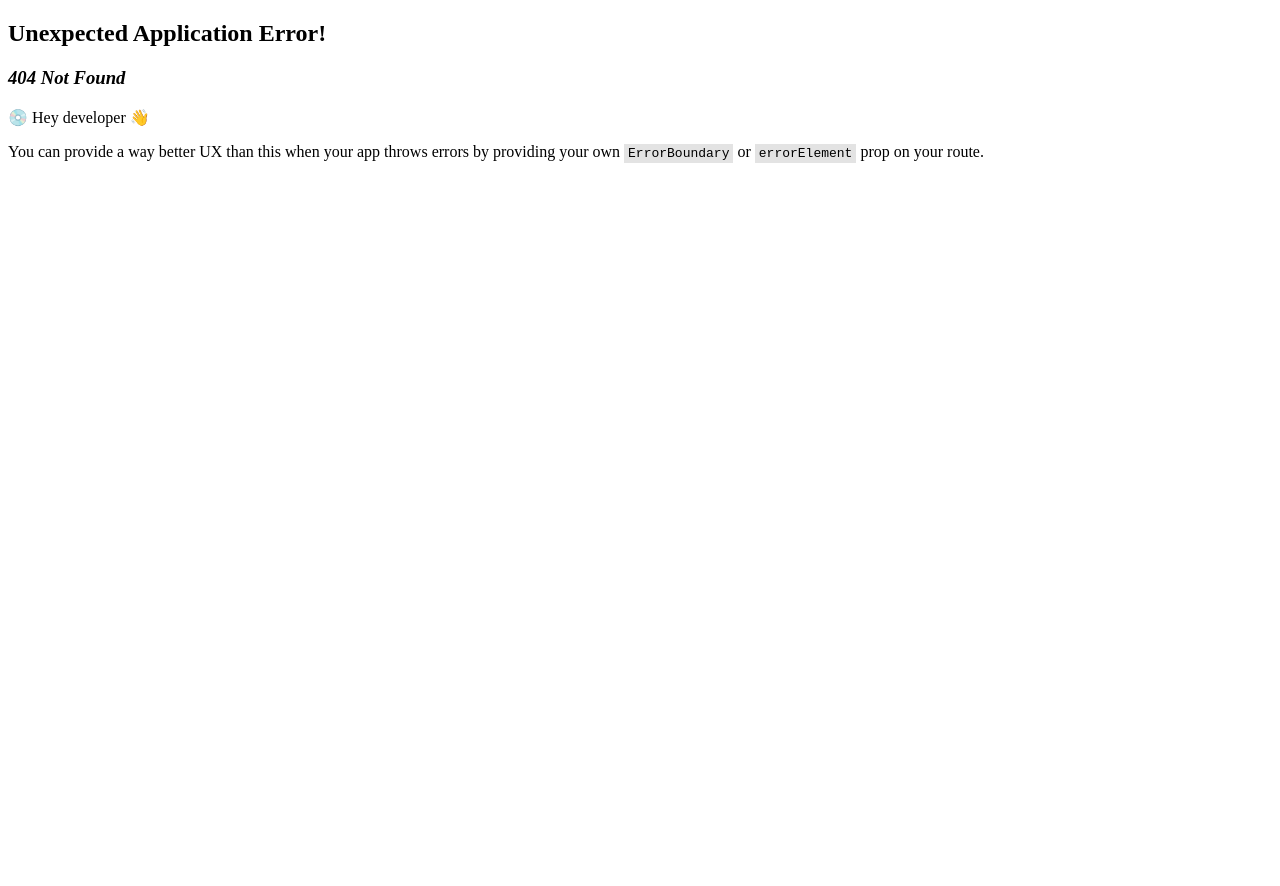
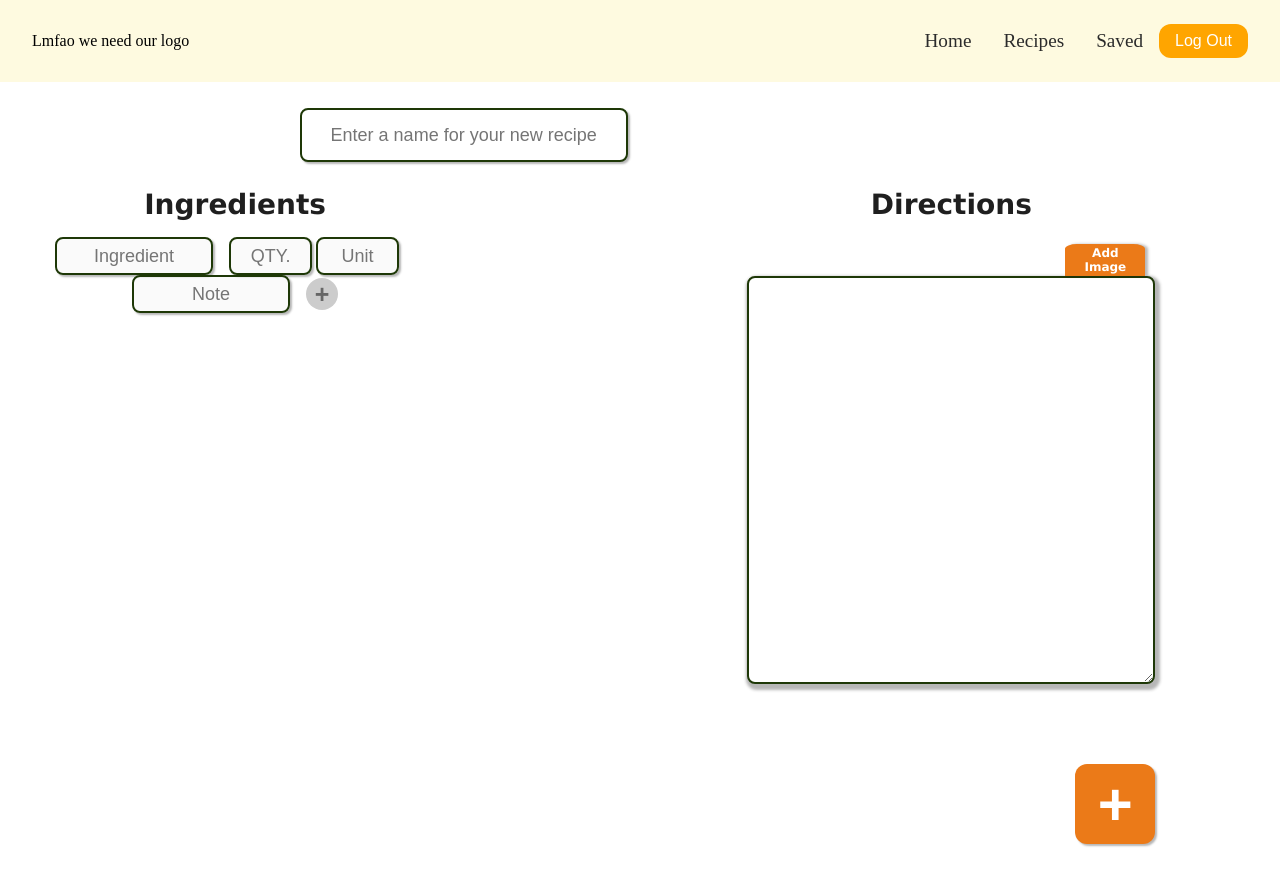
Before and after one commit to Quole0812/Forkedin, a React (Vite) app in the folder front/forkedin/: page /create in a window 1280 px wide. Before the commit this address had no page. Shown: the top 886 px of the page. Before the commit the page ends 800 px from the top, so only its background shows below. Built offline with nearby package versions, Linux system fonts and the light colour scheme.

Commit message:
updated CreateRecipe frontend

```diff
--- /dev/null
+++ b/front/forkedin/src/components/CreateRecipe.jsx
@@ -0,0 +1,51 @@
+import { useEffect, useState } from 'react';
+import { Input } from '@mui/material';
+import { Button } from '@mui/material';
+import { createTheme } from '@mui/material/styles';
+// import { Typography } from '@mui/material';
+
+import Header from './Header.jsx';
+import '../styles/CreateRecipe.css'
+
+export default function CreateRecipe() {
+    const [inputsEnabled, setInputsEnabled] = useState(false);
+
+    const handleClick = () => {
+        console.log("click");
+    }
+
+    return (
+        <>
+            <Header />
+                <div className='cr-grid-container'>
+                    <input
+                        className='cr-input2'
+                        placeholder='Enter a name for your new recipe'
+                    />
+                    <div className='cr-directions-left-container'>
+                        <h2 className='cr-h2-ingredients'>Ingredients</h2>
+                          <div className='cr-ingredient-row'>
+                            <input className='cr-input-ingredient' placeholder='Ingredient' disabled={!inputsEnabled}/>
+                            <input className='cr-input-qty' placeholder='QTY.' disabled={!inputsEnabled}/>
+                            <input className='cr-input-units' placeholder='Unit' disabled={!inputsEnabled}/>
+                            <input className='cr-input-note' placeholder='Note' disabled={!inputsEnabled}/>
+                            <button className='cr-add-ingredient-button' disabled={!inputsEnabled}>+</button>
+                        </div>
+                    </div>
+                    <div className='cr-directions-right-container'>
+                        <h2 className='cr-h2-directions'>Directions</h2>
+
+                        <button className='cr-image-button'>Add Image</button>
+                        <textarea className='cr-input3'></textarea>
+                        <button
+                            className='cr-create-button'
+                            onClick={handleClick}
+                        >
+                            +
+                        </button>
+                    </div>
+                    {console.log("hi")}
+                </div>
+        </>
+    )
+}
--- a/front/forkedin/src/main.jsx
+++ b/front/forkedin/src/main.jsx
@@ -3,9 +3,11 @@ import { createRoot } from 'react-dom/client'
 import App from './App.jsx'
 import { createBrowserRouter, RouterProvider } from 'react-router-dom';
 import Header from './components/Header.jsx';
+import CreateRecipe from './components/CreateRecipe.jsx';
 
 const router = createBrowserRouter([
-  {path: '/', element: <Header />}
+  {path: '/', element: <Header />},
+  {path: '/create', element: <CreateRecipe />},
 ])
 
 
--- /dev/null
+++ b/front/forkedin/src/styles/CreateRecipe.css
@@ -0,0 +1,276 @@
+/*///////////////////////////////////////////////////////////////////GRID///////////////// */
+
+
+.cr-grid-container {
+    display: grid;
+    grid-gap: 3px;
+    grid-template-columns: repeat(12, 1fr);
+    /* grid-template-areas:
+        'name-left name-left name-input name-input name-right name-right'
+        'ingredient qty-units-note add-del directions directions directions'
+        'footer footer footer footer footer create'; */
+    grid-template-rows: 1fr 5fr;
+}
+
+.cr-directions-right-container {
+    display: flex;
+    flex-direction: column;
+    grid-column: 10 / 11;
+    grid-row: 2 / 2;
+    height: 100%;
+}
+
+.cr-directions-left-container {
+    display: flex;
+    flex-direction: column;
+    grid-column: 1 / 7;
+    grid-row: 2 / 2;
+    height: 100%;
+}
+
+.cr-ingredient-row {
+    display: flex;
+    flex-direction: row;
+    flex-wrap: wrap;
+    /* gap: 1rem; */
+    margin-bottom: 1rem;
+    align-items: center;
+    justify-content: center;
+}
+
+
+/*//////////////////////////////////////////////////////////////////INPUTS///////////////// */
+
+.cr-input1 {
+    grid-area: name-left;
+    margin-top: 200px;
+    position: absolute;
+}
+
+.cr-input2 {
+    /* grid-area: name-input; */
+
+    grid-column: 6 / -6;
+    grid-row: 1 / 2;
+    margin-top: 100px;
+    height: 3rem;
+    box-shadow: 2px 2px 2px rgba(29, 29, 29, 0.319);
+    border: 2px solid #1E3807;
+    border-radius: 8px;
+    text-align: center;
+    font-size: large;
+    min-width: 320px;
+}
+
+.cr-input2:focus {
+    outline: none;
+    border: 3px solid #EB7A18;
+    border-radius: 8px;
+}
+
+.cr-input3 {
+    /* margin-top: 1rem; */
+    border: 2px solid #1E3807;
+    resize: vertical;
+    min-width: 400px;
+    min-height: 25rem;
+    max-height: 80vh;
+    box-shadow: 2px 3px 3px 3px rgba(29, 29, 29, 0.319);
+    border-radius: 8px;
+}
+
+.cr-input3:focus {
+    outline: none;
+    border: 3px solid #EB7A18;
+    border-radius: 8px;
+}
+
+.cr-input-ingredient {
+    /* grid-column: 6 / -6;
+    grid-row: 1 / 2; */
+    /* margin-top: 100px; */
+    height: 2rem;
+    box-shadow: 2px 2px 2px rgba(29, 29, 29, 0.319);
+    border: 2px solid #1E3807;
+    border-radius: 8px;
+    text-align: center;
+    font-size: large;
+    min-width: 120px;
+    max-width: 150px;
+}
+
+.cr-input-ingredient:focus {
+    outline: none;
+    border: 3px solid #EB7A18;
+    border-radius: 8px;
+}
+
+.cr-input-qty {
+    height: 2rem;
+    box-shadow: 2px 2px 2px rgba(29, 29, 29, 0.319);
+    border: 2px solid #1E3807;
+    border-radius: 8px;
+    text-align: center;
+    font-size: large;
+    max-width: 75px;
+    margin-left: 1rem;
+    margin-right: 0.25rem;
+}
+
+.cr-input-qty:focus {
+    outline: none;
+    border: 3px solid #EB7A18;
+    border-radius: 8px;
+}
+
+.cr-input-units {
+    height: 2rem;
+    box-shadow: 2px 2px 2px rgba(29, 29, 29, 0.319);
+    border: 2px solid #1E3807;
+    border-radius: 8px;
+    text-align: center;
+    font-size: large;
+    max-width: 75px;
+    margin-right: 1rem;
+}
+
+.cr-input-units:focus {
+    outline: none;
+    border: 3px solid #EB7A18;
+    border-radius: 8px;
+}
+
+.cr-input-note {
+    height: 2rem;
+    box-shadow: 2px 2px 2px rgba(29, 29, 29, 0.319);
+    border: 2px solid #1E3807;
+    border-radius: 8px;
+    text-align: center;
+    font-size: large;
+    min-width: 120px;
+    max-width: 150px;
+    margin-right: 1rem;
+}
+
+.cr-input-note:focus {
+    outline: none;
+    border: 3px solid #EB7A18;
+    border-radius: 8px;
+}
+
+/* ///////////////////////////////////////////////////////////////BUTTONS/////////////////////////////////////// */
+
+.cr-create-button {
+
+    align-self: flex-end;
+    background-color: #EB7A18;
+    width: 5rem;
+    height: 5rem;
+    box-shadow: 2px 2px 2px rgba(29, 29, 29, 0.319);
+    border: #EB7A18;
+    border-radius: 15%;
+    margin-top: 5rem;
+    font-size: 60px;
+    font-weight: bold;
+    color: white;
+}
+
+.cr-create-button:hover {
+    background-color: #eb7b18d8;
+}
+
+.cr-create-button:active {
+    box-shadow: 3px 0px 3px 0px rgba(29, 29, 29, 0.101);
+    transform: translateY(2px);
+}
+
+.cr-image-button {
+    align-self: flex-end;
+    background-color: #EB7A18;
+    margin-right: 10px;
+    width: 5rem;
+    height: 2rem;
+    box-shadow: 3px 0px 3px 0px rgba(29, 29, 29, 0.319);
+    border: #EB7A18;
+    border-radius: 15% 15% 0% 0%;
+    font-size: 12px;
+    font-family: Verdana, Geneva, Tahoma, sans-serif;
+    color: white;
+    font-weight: bold;
+    transform: translateZ(10px);
+}
+
+.cr-image-button:hover {
+    background-color: #eb7b18d8;
+}
+
+.cr-image-button:active {
+    box-shadow: 3px 0px 3px 0px rgba(29, 29, 29, 0.101);
+
+}
+
+.cr-add-ingredient-button {
+    background-color: #1E3807;
+    width: 2rem;
+    height: 2rem;
+    box-shadow: 2px 2px 2px rgba(29, 29, 29, 0.319);
+    border: #1E3807;
+    border-radius: 100%;
+    /* margin-top: 5rem; */
+    font-size: 25px;
+    font-weight: bold;
+    color: white;
+}
+
+.cr-add-ingredient-button:hover {
+    background-color: #1e3807ac;
+}
+
+.cr-add-ingredient-button:active {
+    box-shadow: 3px 0px 3px 0px rgba(29, 29, 29, 0.101);
+    transform: translateY(2px);
+}
+
+.cr-add-ingredient-button:disabled {
+    background-color: #ccc;
+    color: #666;
+    box-shadow: none;
+}
+
+
+/* ///////////////////////////////////////////////////////TEXT////////////////////////////////////////////////// */
+
+.cr-h2-directions {
+    align-self: center;
+    font-family: Verdana, Geneva, Tahoma, sans-serif;
+    color: #000000e0;
+    font-size: 28px;
+}
+
+.cr-h2-ingredients {
+    align-self: center;
+    font-family: Verdana, Geneva, Tahoma, sans-serif;
+    color: #000000e0;
+    font-size: 28px;
+    margin-bottom: 1rem;
+}
+
+.header {
+    grid-column: 1 / -1;
+}
+
+.menu {
+
+}
+
+.content {
+
+}
+
+.footer {
+
+}
+
+/* .cr-input3::-webkit-resizer {
+  display: none;
+} */
```
Also changed, not shown: 2 other files (tests, documents, lock files or other folders).
